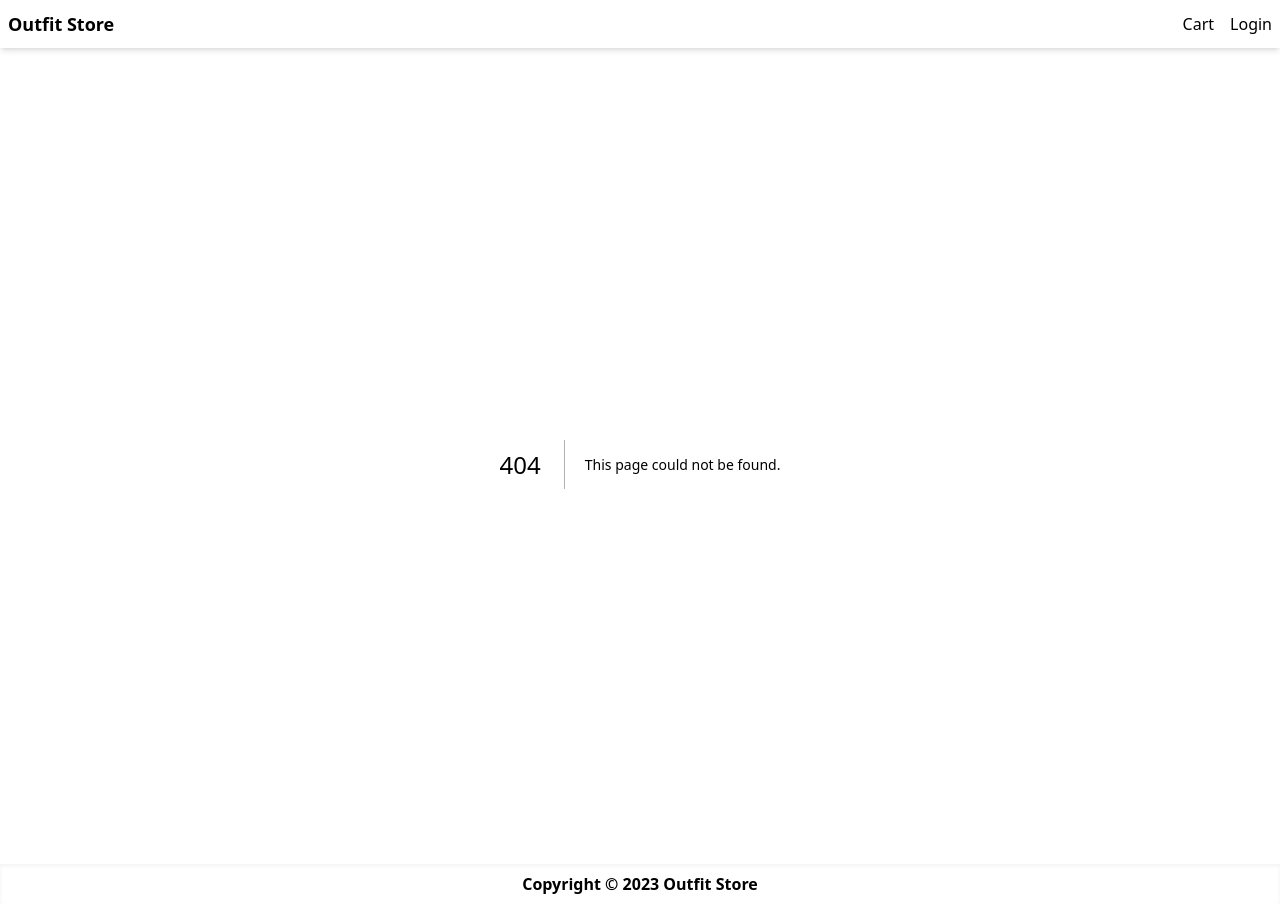
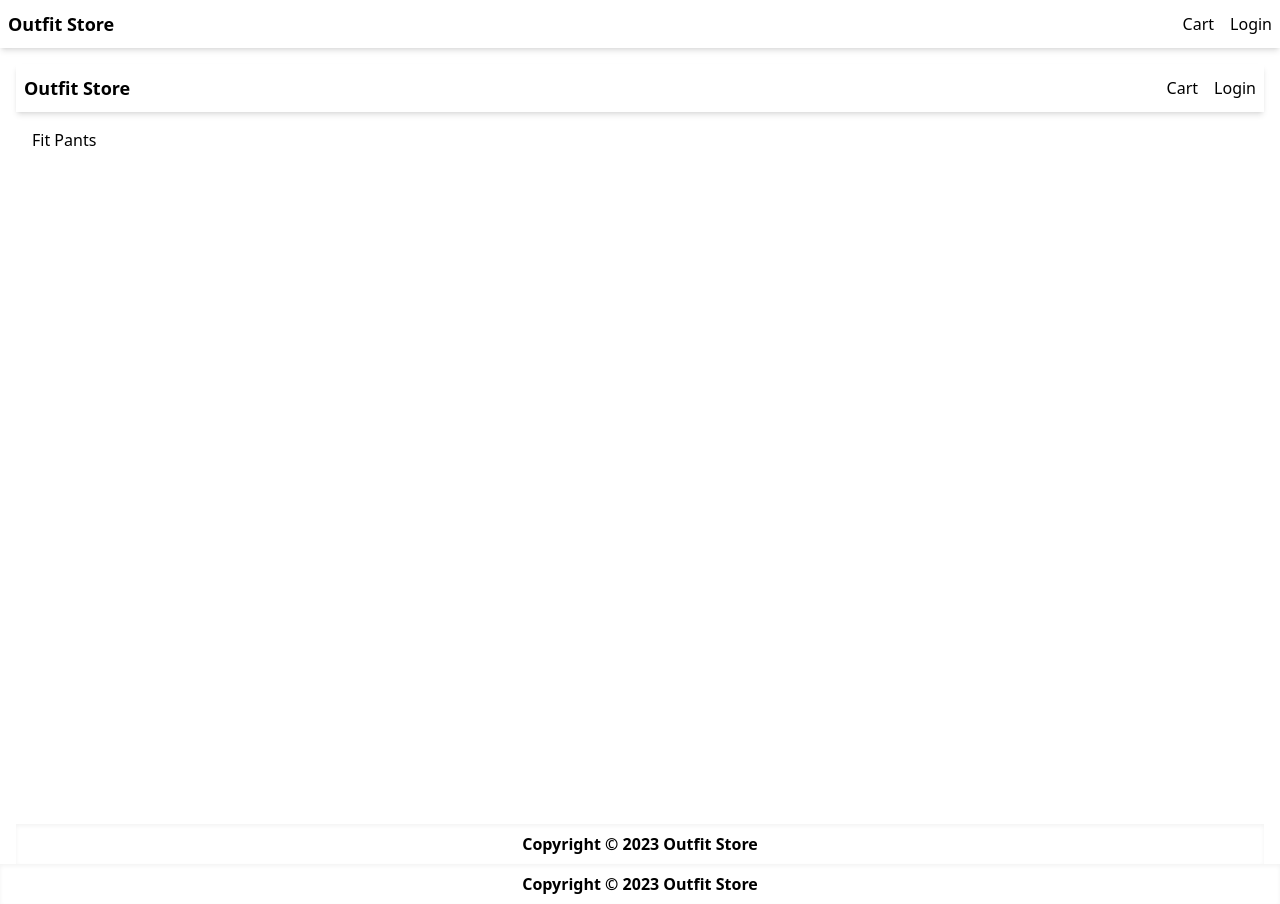
Before and after one commit to jvmhonorato/ecommerce-next.js, a Next.js app: page /product/fit-pants in a window 1280 px wide. Before the commit this address had no page. Built offline with nearby package versions, Linux system fonts and the light colour scheme.

Commit message:
add [slug].tsx page

```diff
--- a/package.json
+++ b/package.json
@@ -11,7 +11,6 @@
   "dependencies": {
     "@next/font": "13.1.6",
     "@types/node": "18.13.0",
-    "@types/react": "18.0.27",
     "@types/react-dom": "18.0.10",
     "eslint": "8.33.0",
     "eslint-config-next": "13.1.6",
@@ -21,6 +20,7 @@
     "typescript": "4.9.5"
   },
   "devDependencies": {
+    "@types/react": "^18.0.28",
     "autoprefixer": "^10.4.13",
     "postcss": "^8.4.21",
     "tailwindcss": "^3.2.6"
--- a/pages/_app.tsx
+++ b/pages/_app.tsx
@@ -2,10 +2,12 @@ import Layout from '@/components/Layout'
 import '@/styles/globals.css'
 import type { AppProps } from 'next/app'
 
-export default function App({ Component, pageProps }: AppProps) {
+const App = ({ Component, pageProps }: AppProps) => {
   return (
     <Layout>
      <Component {...pageProps} />
     </Layout>
   )
 }
+
+export default App
--- a/pages/index.tsx
+++ b/pages/index.tsx
@@ -2,7 +2,7 @@ import ProductItem from '@/components/ProductItem';
 import data from '@/utils/data';
 import React from 'react';
 
-export default function Home() {
+const Home = () => {
   return (
     <>
      <h1 className="text-3xl font-bold ">Home Page</h1>
@@ -15,3 +15,4 @@ export default function Home() {
     </>
   )
 }
+export default Home
--- /dev/null
+++ b/pages/product/[slug].tsx
@@ -0,0 +1,23 @@
+import Layout from "@/components/Layout";
+import React from "react";
+import { useRouter } from "next/router"
+import data from "@/utils/data";
+
+const ProductScreen = () => {
+    const { query } = useRouter();
+    const { slug } = query;
+    const product = data.products.find(x => x.slug === slug);
+    if(!product){
+      return <div>Not found</div>
+
+    }
+    return(
+        <>
+          <Layout title={product?.name}>
+              <h1>{product.name}</h1>
+          </Layout>
+        </>
+    )
+
+}
+export default ProductScreen
```
Also changed, not shown: tutorial.txt, 1 other file (tests, documents, lock files or other folders).
